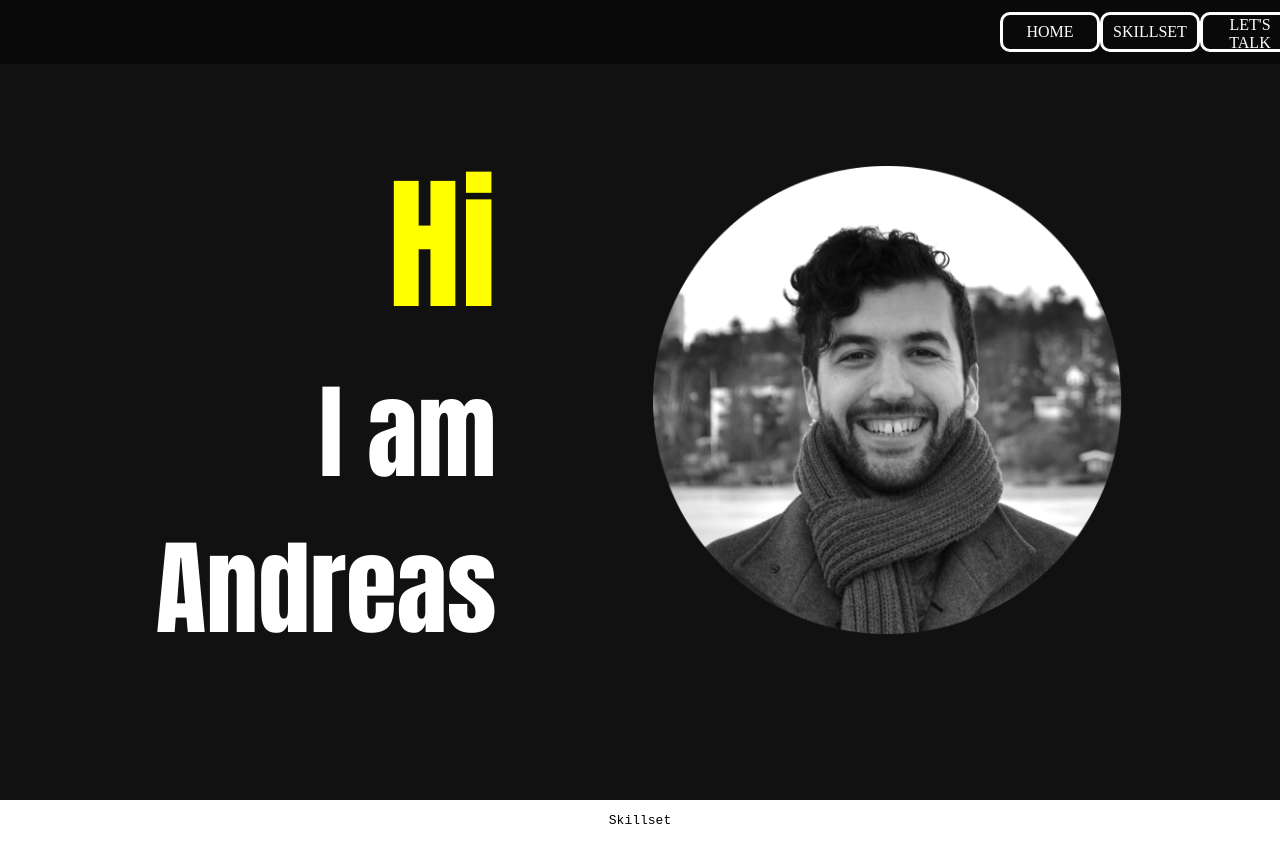
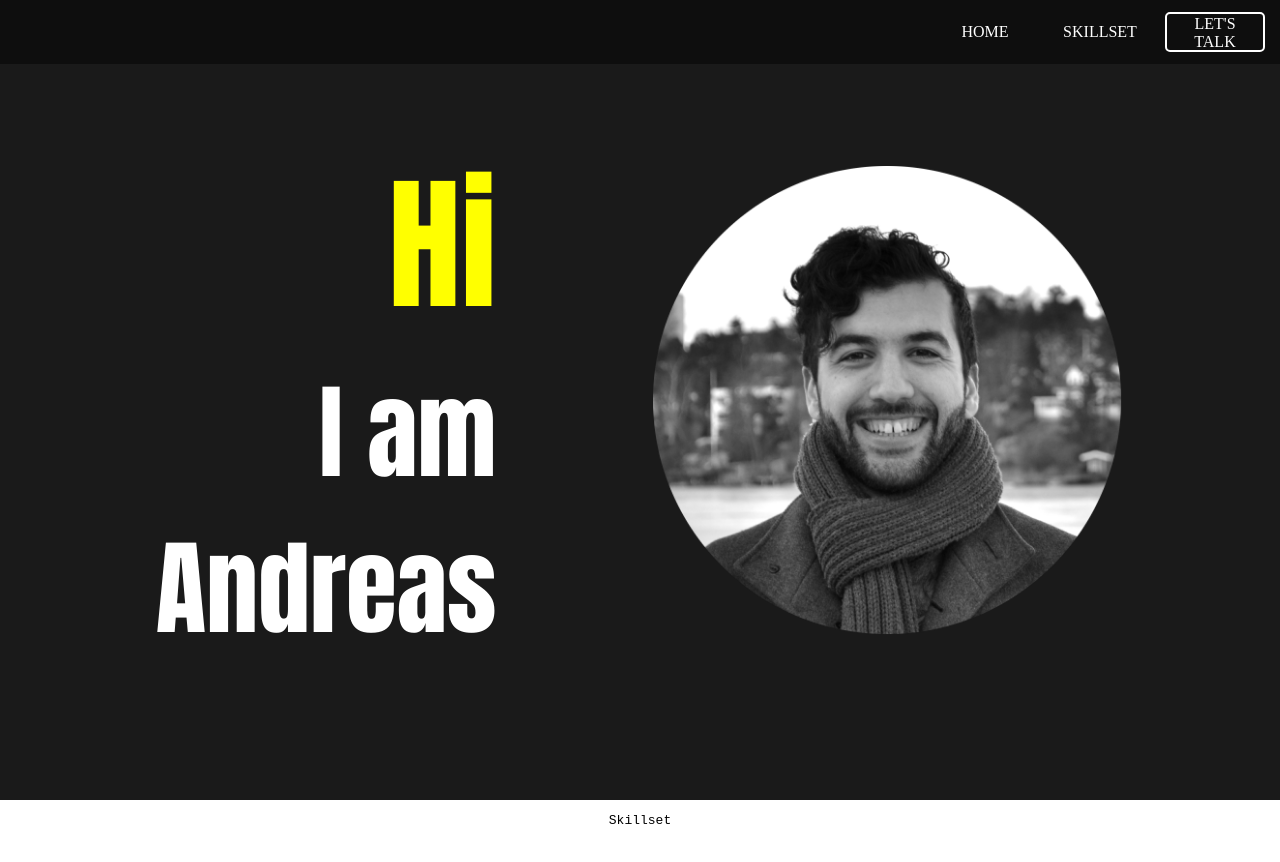
Before and after one commit to andreassavva/andreassavva-web, a React (Create React App) app: page / in a window 1280 px wide. Shown: the top 862 px of the page. Built offline with nearby package versions, Linux system fonts and the light colour scheme; a web font is replaced by a local one.

Commit message:
Header transition and hover styling.

```diff
--- a/src/App.css
+++ b/src/App.css
@@ -5,3 +5,18 @@
   text-align: center;
   height: 100%;
 }
+
+::-webkit-scrollbar {
+  width: 6px;
+}
+
+::-webkit-scrollbar-track {
+  background: #cccccc;
+}
+
+::-webkit-scrollbar-thumb {
+  -webkit-border-radius: 6px;
+  border-radius: 6px;
+  background: #9a9a9a;
+  -webkit-box-shadow: inset 0 0 6px rgba(0,0,0,0.5);
+}
--- a/src/components/Button/Button.css
+++ b/src/components/Button/Button.css
@@ -1,13 +1,27 @@
 .button {
   width: 100px;
   height: 40px;
-  border: 3px solid white;
-  -webkit-border-radius: 10px;
-  -moz-border-radius: 10px;
-  border-radius: 10px;
+  border: 0;
+  -webkit-border-radius: 5px;
+  -moz-border-radius: 5px;
+  border-radius: 5px;
+  color: #fff;
   background: transparent;
-  color: white;
   cursor: pointer;
   font-family: 'ABeeZee';
   font-size: 16px;
+  margin-right: 15px;
+  -webkit-transition: all 0.5s ease-out;
+  -moz-transition: all 0.5s ease-out;
+  -o-transition: all 0.5s ease-out;
+  transition: all 0.5s ease-out;
 }
+
+.button:hover {
+  color: #999;
+  border-color: #999 !important;
+}
+
+.button:focus {
+  outline : 0;
+}
--- a/src/components/Button/Button.js
+++ b/src/components/Button/Button.js
@@ -20,6 +20,7 @@ class Button extends Component {
       <button
         onClick={this.scrollTo}
         className="button"
+        style={(this.props.border) && {border: '2px solid white'}}
       >{this.props.value}</button>
     );
   }
@@ -28,6 +29,7 @@ class Button extends Component {
 Button.propTypes = {
   value: PropTypes.string,
   scroll: PropTypes.number,
+  border: PropTypes.bool,
 };
 
 export default Button;
--- a/src/components/Header/Header.css
+++ b/src/components/Header/Header.css
@@ -1,12 +1,12 @@
 .header {
   display: flex;
   flex-direction: row;
+  flex-flow: row wrap;
   justify-content: flex-end;
   align-items: center;
   position: fixed;
   background-color: rgba(2, 2, 2, .5);
-  height: 3vh;
-  padding: 20px;
+  height: 8vh;
   color: white;
   width: 100%;
 }
--- a/src/components/Header/Header.js
+++ b/src/components/Header/Header.js
@@ -8,7 +8,7 @@ class Header extends Component {
       <div className="header">
         <Button scroll={0} value="HOME" />
         <Button scroll={document.documentElement.clientHeight} value="SKILLSET" />
-        <Button scroll={document.documentElement.clientHeight} value="LET'S TALK" />
+        <Button scroll={document.documentElement.clientHeight} value="LET'S TALK" border />
       </div>
     );
   }
--- a/src/components/Home/Home.css
+++ b/src/components/Home/Home.css
@@ -3,7 +3,7 @@
   flex-direction: row;
   justify-content: space-evenly;
   align-items: center;
-  background-color: #111111;
+  background-color: #1a1a1a;
   height: 100vh;
 }
 
```
